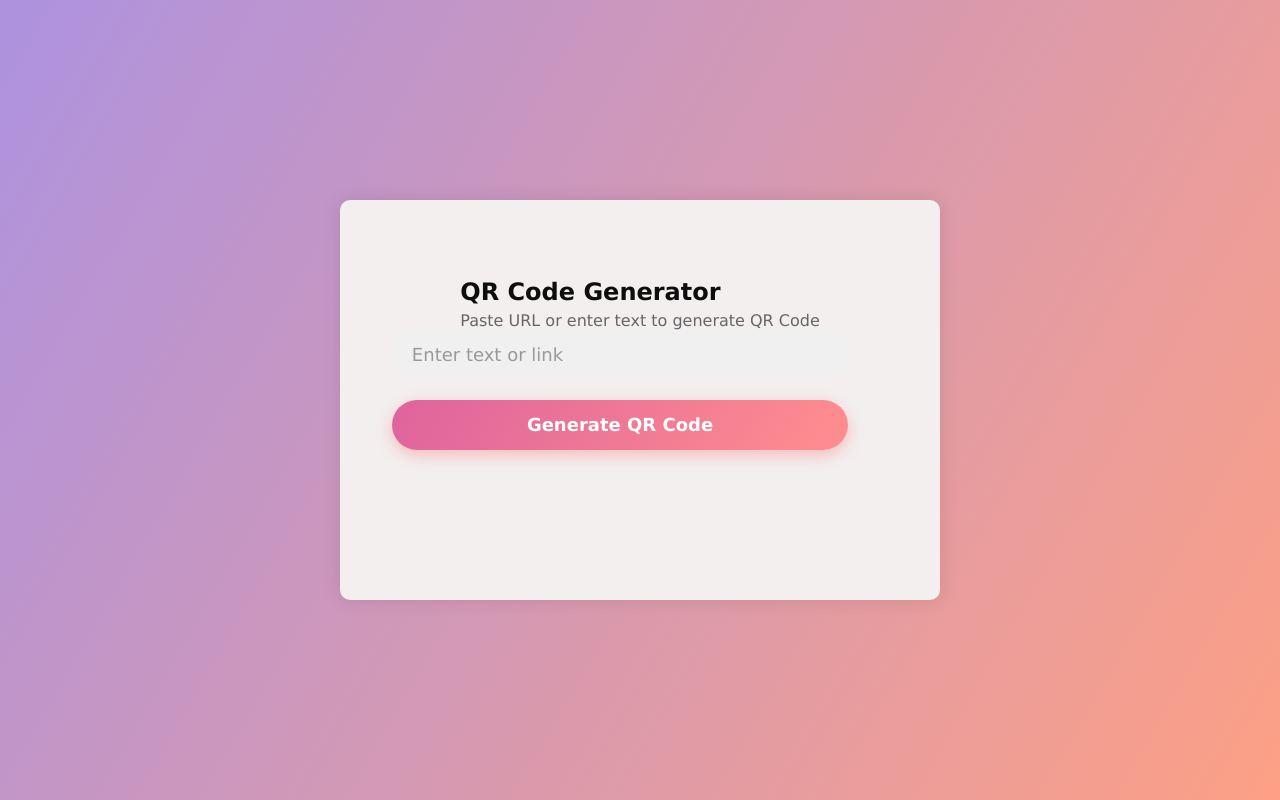
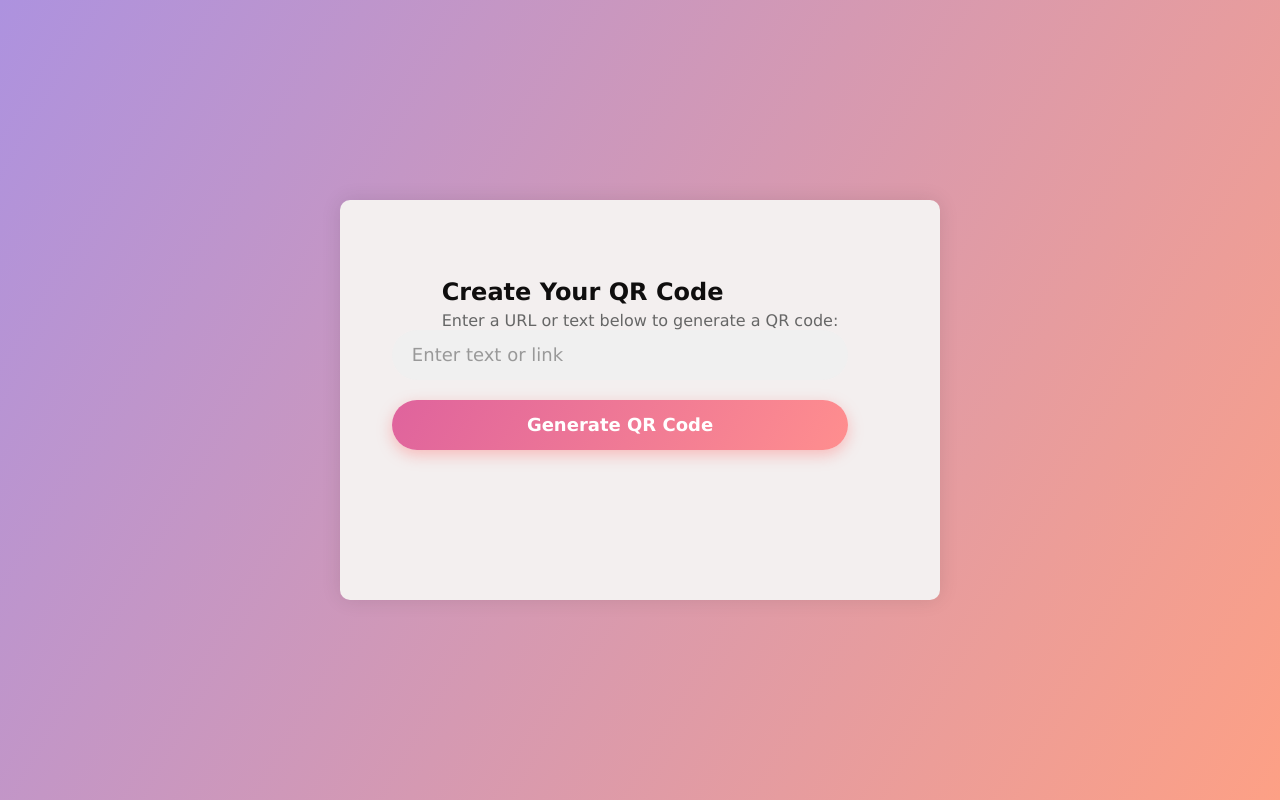
Before and after one commit to Annah-2003/QR-Code-Generator, a plain HTML site: page src/index.html in a window 1280 px wide. Drawn offline with Linux system fonts and the light colour scheme.

Commit message:
updated files

```diff
--- a/src/index.html
+++ b/src/index.html
@@ -3,21 +3,22 @@
 <head>
     <meta charset="UTF-8">
     <meta name="viewport" content="width=device-width, initial-scale=1.0">
-    <title>Qr Code Generator</title>
+    <title>QR Code Generator</title>
     <link rel="stylesheet" href="style.css">
 </head>
 <body>
     <div class="wrapper">
         <header>
-        <h1>QR Code Generator</h1>
-        <p>Paste URL or enter text to generate QR Code </p>
+            <h1>Create Your QR Code</h1>
+            <p>Enter a URL or text below to generate a QR code:</p>
         </header>
         <div class="form">
             <input type="text" spellcheck="false" placeholder="Enter text or link">
             <button>Generate QR Code</button>
         </div>
         <div class="qr-code">
-        <img src="" alt="qr-code">
+            <img src="" alt="QR Code">
+            <p>Scan this code with your phone</p>
         </div>
     </div>
     <script src="script.js"></script>
```
Also changed, not shown: src/script.js (line endings or trailing spaces). Lines whose indentation alone changed are shown as unchanged.
